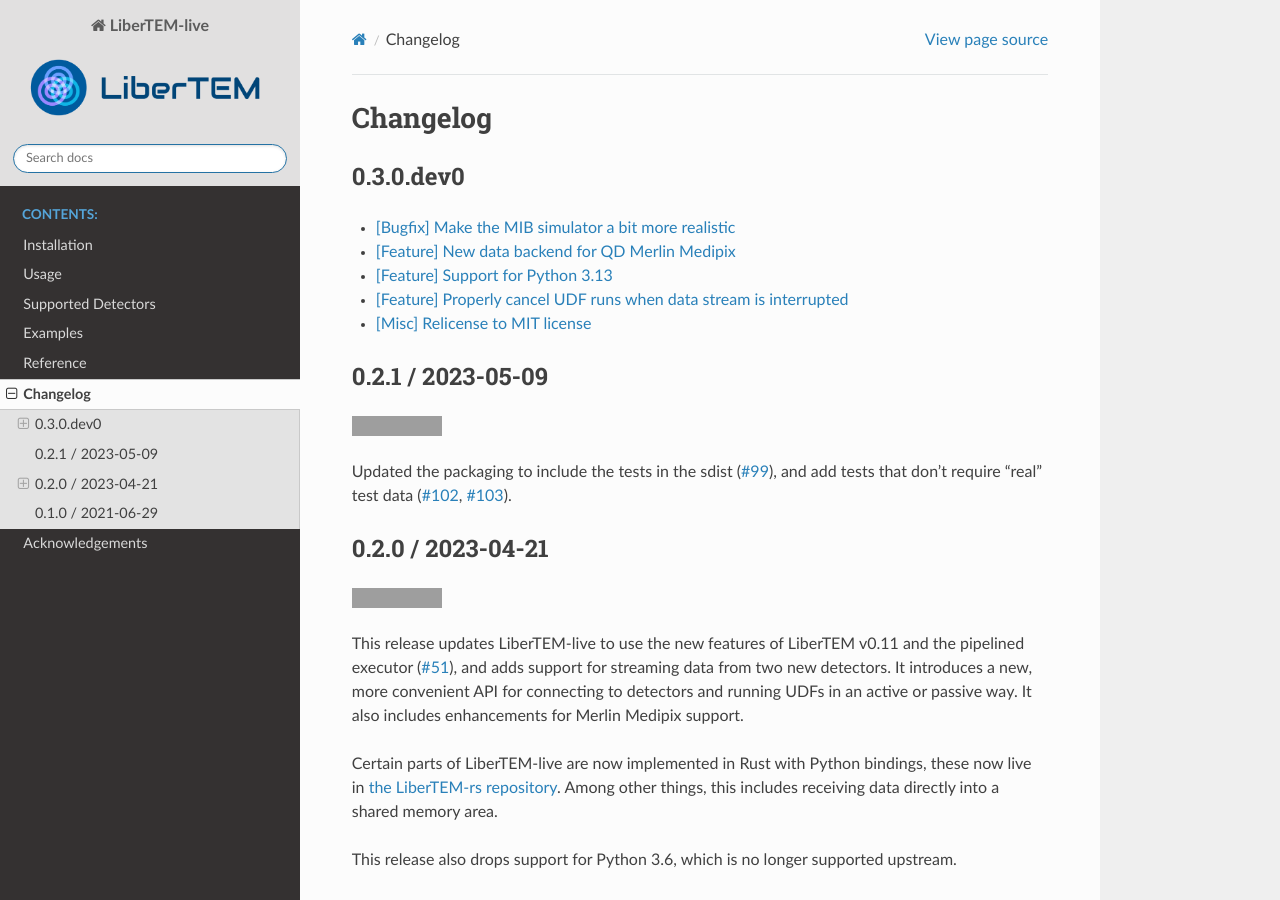
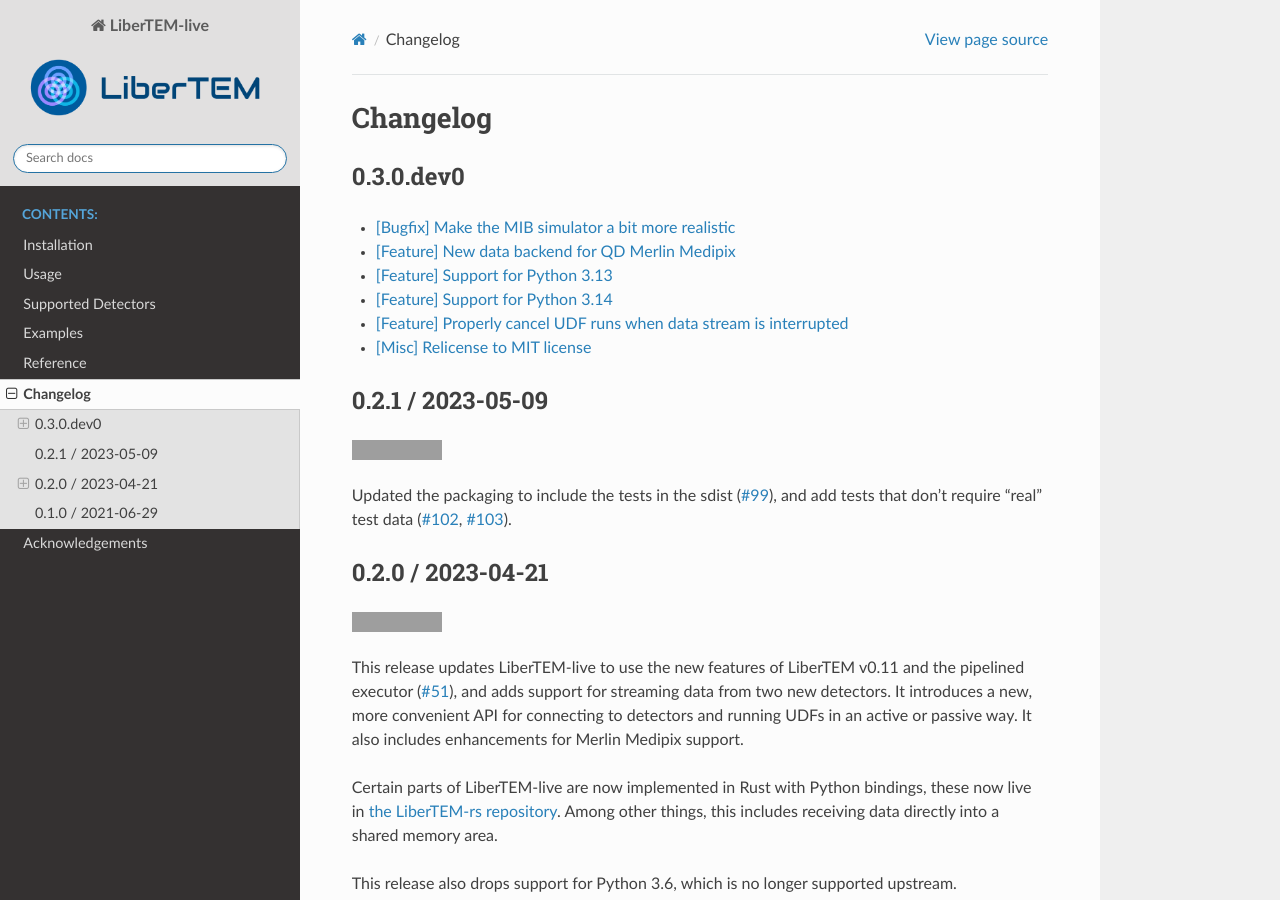
Before and after one commit to LiberTEM/LiberTEM-live, a Sphinx documentation site: the page built from docs/source/changelog.rst, in a window 1280 px wide and 900 px high. Built offline with Sphinx 7.4.7 and the Read the Docs theme 3.1.0, drawn with Linux system fonts in a browser that asks for light colours; pages that are not in the unit, such as notebooks, are missing from menus; grey boxes are pictures that could not be loaded.

Commit message:
Python 3.14 support

```diff
--- /dev/null
+++ b/docs/source/changelog/features/python-314.rst
@@ -0,0 +1,3 @@
+[Feature] Support for Python 3.14
+=================================
+* Adds support for Python 3.14 (:pr:`188`).
--- a/docs/source/installation.rst
+++ b/docs/source/installation.rst
@@ -3,7 +3,7 @@
 
 .. note::
 
-    We currently support Python 3.9 to 3.13, and have tested LiberTEM-live
+    We currently support Python 3.9 to 3.14, and have tested LiberTEM-live
     on Linux, Windows and Mac OS systems. Please see the individual
     :ref:`detector documentation <detectors>` for more details on
     system requirements.
--- a/pyproject.toml
+++ b/pyproject.toml
@@ -27,6 +27,7 @@
     "Programming Language :: Python :: 3.11",
     "Programming Language :: Python :: 3.12",
     "Programming Language :: Python :: 3.13",
+    "Programming Language :: Python :: 3.14",
     "License :: OSI Approved :: MIT License",
     "Operating System :: POSIX :: Linux",
     "Operating System :: MacOS :: MacOS X",
```
Also changed, not shown: 2 other files.
